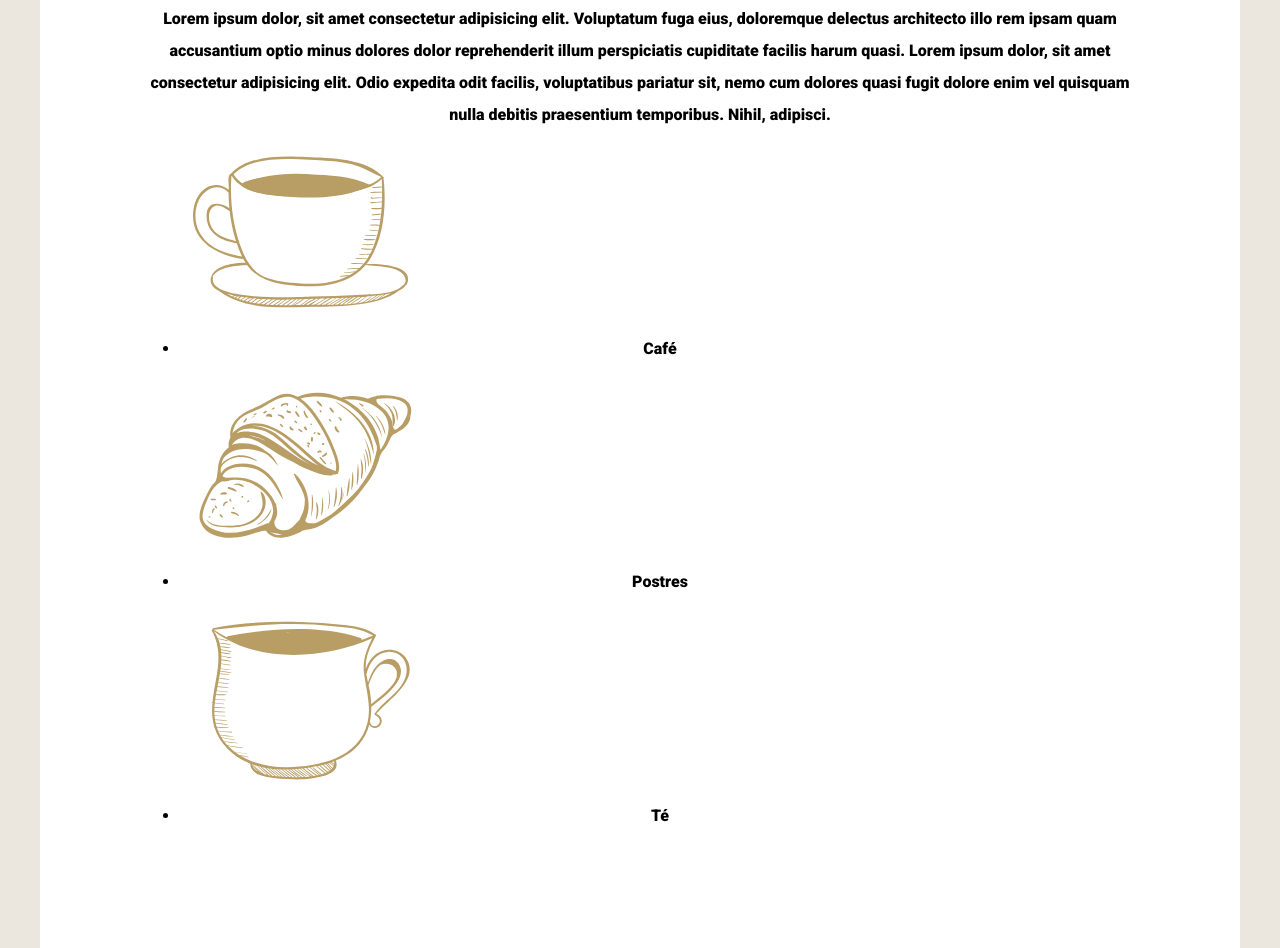
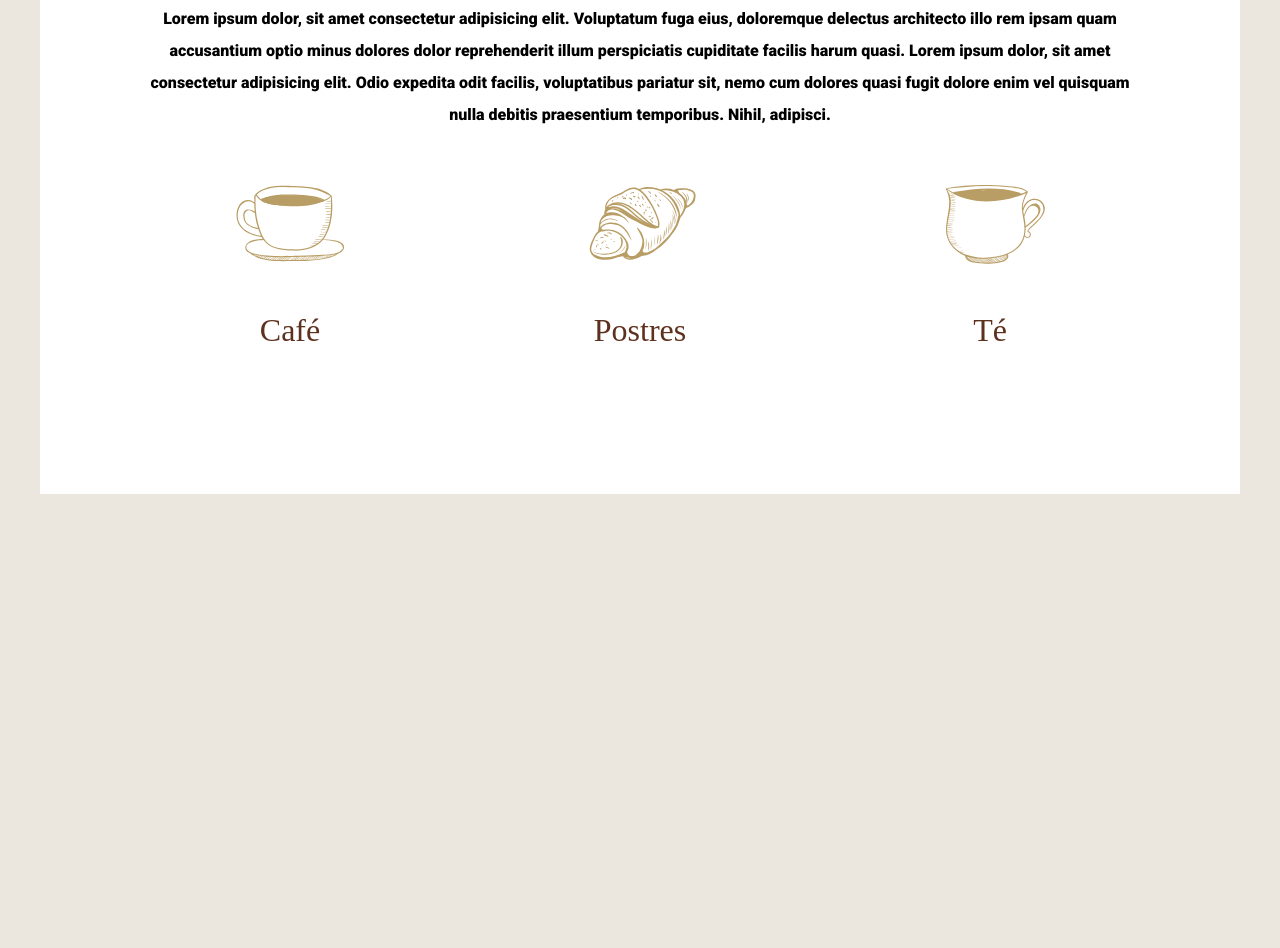
Before and after one commit to GustavoParfait/CafeContigo, a website: page index.html in a window 1280 px wide. Shown: the part 928-1876 px from the top of the page. After the commit the page ends 1422 px from the top, so only its background shows below. Drawn offline with Linux system fonts and the light colour scheme; a web font is replaced by a local one.

Commit message:
20231025home2

```diff
--- a/index.html
+++ b/index.html
@@ -48,7 +48,7 @@
         </section>
 
         <Section class="icons">
-            <ul class="lisIcons">
+            <ul class="iconsList">
                 <li>
                     <img src="build/img/icono_cafe.svg" alt="taza de cafe">
                     <p>Café</p>
--- a/src/scss/base/_globales.scss
+++ b/src/scss/base/_globales.scss
@@ -37,3 +37,9 @@ img {
     max-width: 100%;
     display: block;
 }
+
+ul {
+    list-style: none;
+    margin: 0;
+    padding: 0;
+}
--- a/src/scss/base/_mixins.scss
+++ b/src/scss/base/_mixins.scss
@@ -21,3 +21,9 @@
         @content;
     }
 }
+
+@mixin grid ($colum, $espaciado) {
+    display: grid;
+    grid-template-columns: repeat($colum, 1fr);
+    gap: $espaciado;
+}
--- a/src/scss/inicio/_iconos.scss
+++ b/src/scss/inicio/_iconos.scss
@@ -0,0 +1,26 @@
+@use 'base/variables' as v;
+@use 'base/mixins' as m;
+
+
+.icons {
+    margin-top: 5rem;
+
+    .iconsList {
+        @include m.tablet {
+            @include m.grid(3, 5rem);
+         }
+
+        li {
+            img {
+                margin: 0 auto;
+                width: 12rem;
+            }
+
+            p {
+                font-family: v.$fuenteCursiva;
+                font-size: 3.2rem;
+                color: v.$primary;
+            }
+        }
+    }
+}
```
Also changed, not shown: build/css/app.css.
